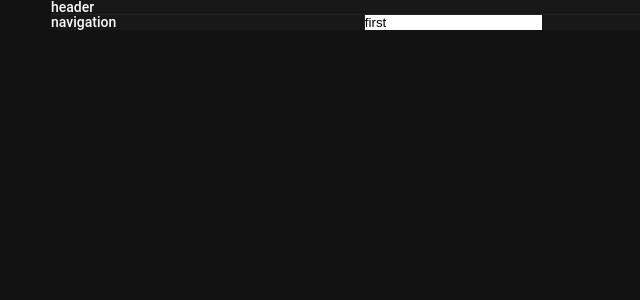
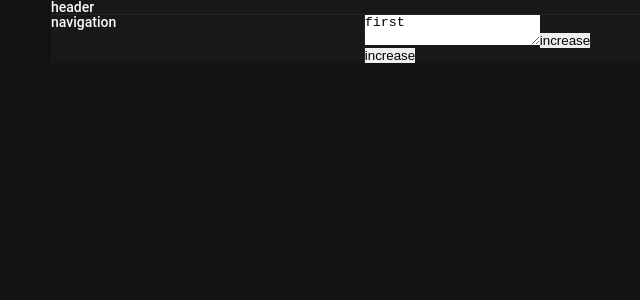
Before and after one commit to ohjiyang/somenote, a React (Create React App) app: page / in a window 1280 px wide. Shown: the top 300 px of the page, without its empty margins (66-706 px from the left). Built offline with nearby package versions, Linux system fonts and the light colour scheme.

Commit message:
feat(App): passing addNote function to Main component via props feat(Main): passing addNote function to Somenote component via props feat(Somenote): created buttons for addNote function

```diff
--- a/src/App.js
+++ b/src/App.js
@@ -76,7 +76,9 @@ class Tree {
 function App() {
     const [somenotes, setSomenotes] = useState(new Tree("first", "first"));
 
-    const addNode = (parentNodeKey, key, value = key) => {
+    const addNode = (parentNodeKey) => {
+        const key = ""
+        const value = ""
         setSomenotes(prevSomenotes => {
             const updatedTree = new Tree(prevSomenotes.root.key, prevSomenotes.root.value);
             for (let node of prevSomenotes.preOrderTraversal()) {
@@ -89,8 +91,7 @@ function App() {
         });
     }
 
-    return (
-        <div className="App">
+    return (<div className="App">
             <section className="header">
                 <div className="header__container __container">
                     <div className="header__body">header</div>
@@ -100,12 +101,11 @@ function App() {
                 <div className="page__container __container">
                     <div className="page__body">
                         <Navigation/>
-                        <Main somenotes={somenotes}/>
+                        <Main somenotes={somenotes} addNote={addNode}/>
                     </div>
                 </div>
             </section>
-        </div>
-    );
+        </div>);
 }
 
 export default App;
--- a/src/Components/Main.js
+++ b/src/Components/Main.js
@@ -1,10 +1,15 @@
 import Somenote from "./MainComponents/Somenote";
 
 const Main = (props) => {
+
+    const addNote = (parentNodeKey) => {
+        props.addNote(parentNodeKey)
+    }
+
     return (
         <div className="main">
             <div className="main__body">
-                <Somenote somenotes={props.somenotes.root}/>
+                <Somenote somenotes={props.somenotes.root} addNote={addNote}/>
             </div>
         </div>
     )
--- a/src/Components/MainComponents/Somenote.js
+++ b/src/Components/MainComponents/Somenote.js
@@ -1,16 +1,33 @@
 const Somenotes = (props) => {
+
     return (
         <div className="somenotes">
             <div className="somenote">
-                <input value={props.somenotes.value} />
+                <textarea
+                    value={props.somenotes.value}
+                    className="somenote__input"
+                    placeholder="Pls enter somenotes.."
+                />
+                <button
+                    className="somenote__button"
+                    onClick={()=>props.addNote(props.somenotes.value)}
+                >
+                    increase
+                </button>
                 {
                     props.somenotes.children.map((somenotes, index) => (
                         <div key={index} className="somenote__children">
-                            <Somenotes somenotes={somenotes}/>
+                            <Somenotes somenotes={somenotes} />
                         </div>
                     ))
                 }
             </div>
+            <button
+                className="somenote__button"
+                onClick={()=>props.addNote("first")}
+            >
+                increase
+            </button>
         </div>
     )
 }
```
